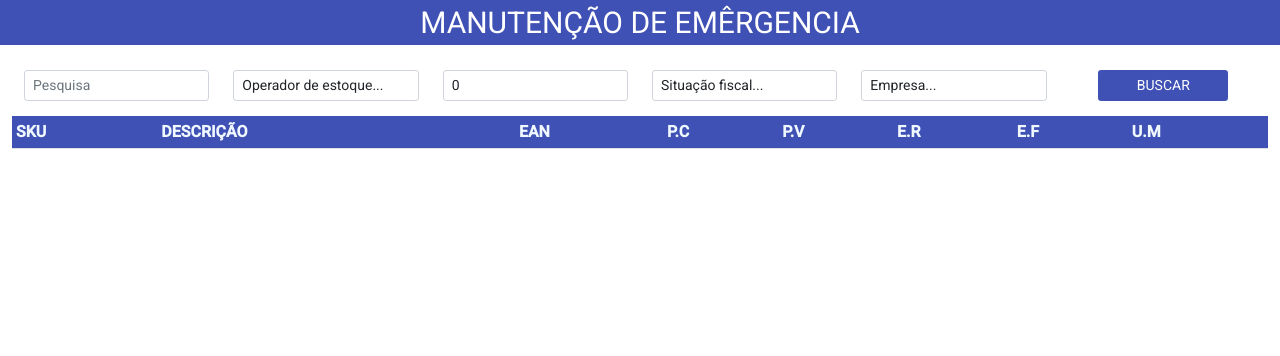
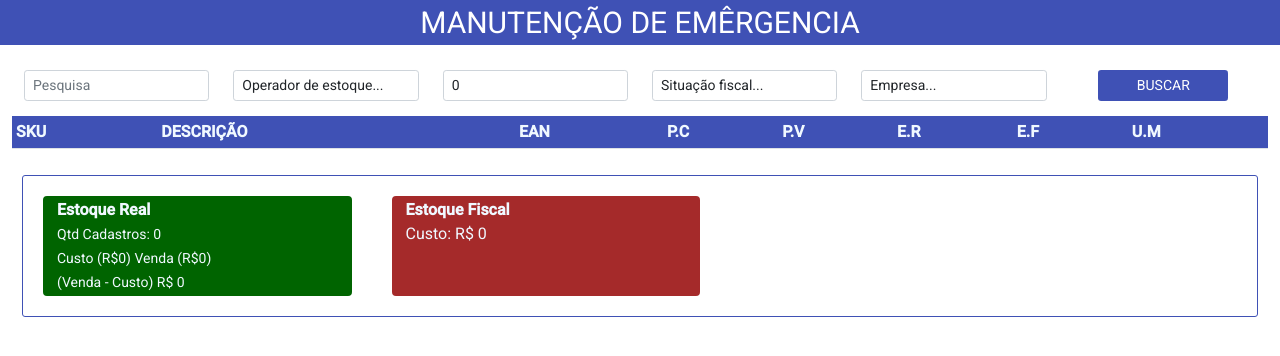
Before and after one commit to brunonovell/muito-mais, an Angular app: page / in a window 1280 px wide. Shown: the top 356 px of the page. Built offline with nearby package versions, Linux system fonts and the light colour scheme.

Commit message:
Coreção nos totalizadores

```diff
--- a/src/app/app.component.html
+++ b/src/app/app.component.html
@@ -2,5 +2,6 @@
   <app-barra></app-barra>
   <app-formulario></app-formulario>
   <app-tabela [dados]="listaProdutos" ></app-tabela>
+  <app-totalizador></app-totalizador>
   <router-outlet></router-outlet>
 </div>
--- a/src/app/components/totalizador/totalizador.component.html
+++ b/src/app/components/totalizador/totalizador.component.html
@@ -1,16 +1,12 @@
-<div class="row">
-  <div class="container-totalizador">
-    <div class="card-totalizador estoque-real col-md-3">
-      <label style="color: black">ESTOQUE REAL</label>
-      <label style="font-size: 13px">QTD DE CADASTROS: <a class="card-valor">{{300}}</a> </label>
-      <label style="font-size: 14px; color: darkgreen">VALOR CUSTO: <a class="card-valor">R${{300}}</a> </label>
-      <label style="font-size: 14px; color: brown">VALOR VENDA: <a class="card-valor">R${{300}}</a> </label>
-      <label style="">VALOR (VENDA - CUSTO)<a class="card-valor">R${{300}}</a> </label>
-      <button type="button" class="style-button  btn btn-primary">ZERAR ESTOQUE NEGATIVO</button>
-    </div>
-    <div class="card-totalizador estoque-fiscal col-md-3">
-      <label>TOTAL EM ESTOQUE (FISCAL) <a class="card-valor">R${{200000}}</a> </label>
-      <button type="button" class="style-button  btn btn-primary">EXECUTAR MANUTENÇÃO</button>
-    </div>
+<div class="container-totalizador row">
+  <div class="container-estoque-real col-md-3 ">
+    <label style="font-weight: bold" >Estoque Real</label>
+    <div><a>Qtd Cadastros: </a> <a>{{QTD_DE_CADASTROS}}</a></div>
+    <div><a>Custo </a> <a>(R${{CUSTO}})</a> <a> Venda </a><a >(R${{VENDA}})</a></div>
+    <div><a>(Venda - Custo) </a><a>R$ {{CUSTO_VENDA}}</a></div>
+  </div>
+  <div class="container-estoque-fiscal col-md-3 ">
+    <label style="font-weight: bold">Estoque Fiscal</label>
+    <div><a>Custo: </a><a>R$ {{TOTAL_EM_ESTOQUE_REAL}} </a></div>
   </div>
 </div>
--- a/src/app/components/totalizador/totalizador.component.scss
+++ b/src/app/components/totalizador/totalizador.component.scss
@@ -1,41 +1,28 @@
-.container-totalizador {
-  display: flex;
-  flex-direction: row;
-  padding: 5px;
-  position: absolute;
-  bottom: 0;
-  width: 100%;
+.container-totalizador{
+  border: solid 1px;
+  border-color: #3f51b5;
+  border-radius: 3px;
+  margin: 10px;
+}
+.container-estoque-real{
+  border: solid 2px;
+  border-color: darkgreen;
+  border-radius: 4px;
+  margin: 20px;
+  background-color: darkgreen;
+  color: aliceblue;
 }
 
-.card-totalizador {
-  display: flex;
-  flex-direction: column;
-  border-width: 2px;
-  border-style: solid;
-  border-color: #3f51b5;
-  margin: 10px;
+.container-estoque-real a{
+  font-size: 14px;
+
 }
 
-.estoque-real{
-  padding: 14px;
-  margin-bottom: 3px;
+.container-estoque-fiscal{
+  border: solid 2px;
+  border-color: brown;
+  border-radius: 4px;
+  margin: 20px;
+  background-color: brown;
+  color: aliceblue;
 }
-
-.estoque-real a{
-  text-decoration: none;
-  color: black;
-}
-
-.estoque-fiscal{
-  padding: 14px;
-}
-
-.estoque-fiscal a{
-  text-decoration: none;
-  color: black;
-}
-
-
-.style-button {
-  background-color: #3f51b5;
-}
--- a/src/app/components/totalizador/totalizador.component.ts
+++ b/src/app/components/totalizador/totalizador.component.ts
@@ -1,4 +1,5 @@
-import { Component, OnInit } from '@angular/core';
+import {Component, OnInit} from '@angular/core';
+import {AppComponent} from "../../app.component";
 
 @Component({
   selector: 'app-totalizador',
@@ -7,9 +8,20 @@ import { Component, OnInit } from '@angular/core';
 })
 export class TotalizadorComponent implements OnInit {
 
-  constructor() { }
+  QTD_DE_CADASTROS: Number = 0;
+  CUSTO: Number = 0;
+  VENDA: Number = 0;
+  CUSTO_VENDA: Number = 0;
+  TOTAL_EM_ESTOQUE_REAL:Number = 0;
+
+  constructor(private appComponet:AppComponent) {
+  }
 
   ngOnInit(): void {
   }
 
+  //TODO: Terminar metato para preencher o totalizador
+  preencherTotalizadores(){
+
+  }
 }
--- a/src/app/services/api-mm.service.ts
+++ b/src/app/services/api-mm.service.ts
@@ -1,10 +1,6 @@
 import { Injectable } from '@angular/core';
 import { HttpClient, HttpHeaders } from '@angular/common/http';
 import { Observable } from 'rxjs';
-
-
-
-
 
 
 @Injectable({
```
